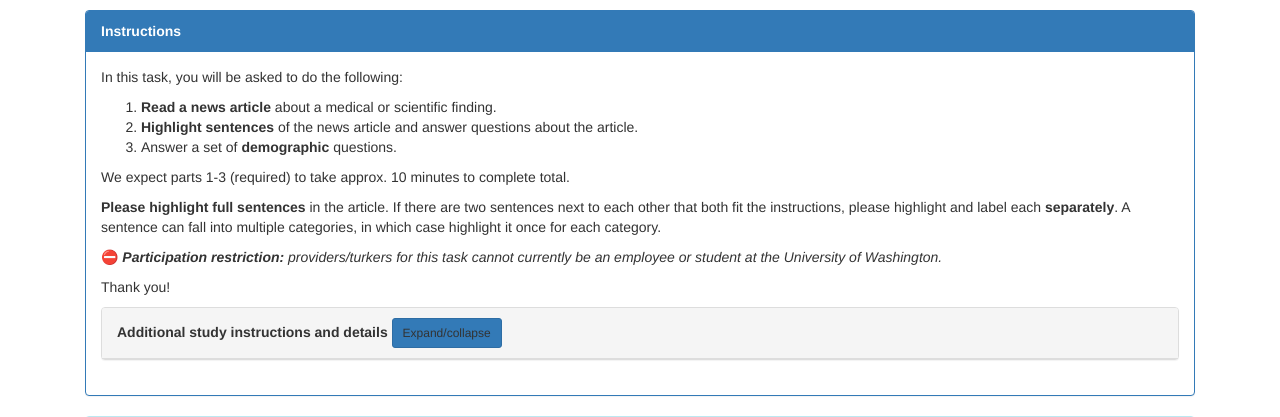
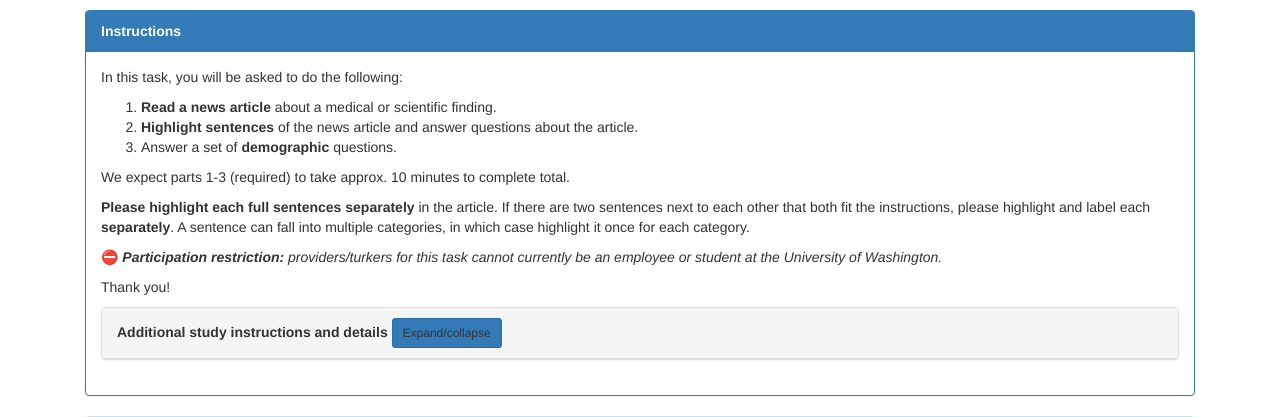
Before and after one commit to talaugust/scientific_article_annotation, a Django app: page /articles/00000000-0000-0000-0000-000000000001/ in a window 1280 px wide. Shown: the top 417 px of the page. Run offline with Django 3.2, Linux system fonts and the light colour scheme; a user stored in the database is signed in; tables that the repository leaves empty hold one stand-in row (values such as "Sample post"); data that the repository does not hold is empty; some libraries are stand-ins or nearby versions.

Commit message:
updated some instructions

```diff
--- a/annotationAPI/templates/article_base.html
+++ b/annotationAPI/templates/article_base.html
@@ -29,7 +29,7 @@
             <li>Answer a set of <strong>demographic</strong> questions.</li>
           </ol>
           <p>We expect parts 1-3 (required) to take approx. 10 minutes to complete total.</p>
-          <p> <strong> Please highlight full sentences </strong> in the article. If there are two sentences next to each other that both fit the instructions, please highlight and label each <strong> separately</strong>. A sentence can fall into multiple categories, in which case highlight it once for each category. </p>
+          <p><strong>Please highlight each full sentences separately </strong> in the article. If there are two sentences next to each other that both fit the instructions, please highlight and label each <strong> separately</strong>. A sentence can fall into multiple categories, in which case highlight it once for each category. </p>
 
           <!-- <p>❗ <em><strong>Note:</strong> this is a multi-page task that should be completed in one sitting. You will not be able to look at the news article for some of the questions, and <strong>you cannot go back after completing each part of the study</strong>. That is, please read and answer questions carefully!</em></p> -->
           <p>⛔ <em><strong>Participation restriction:</strong> providers/turkers for this task cannot currently be an employee or student at the University of Washington.</em></p>
```
